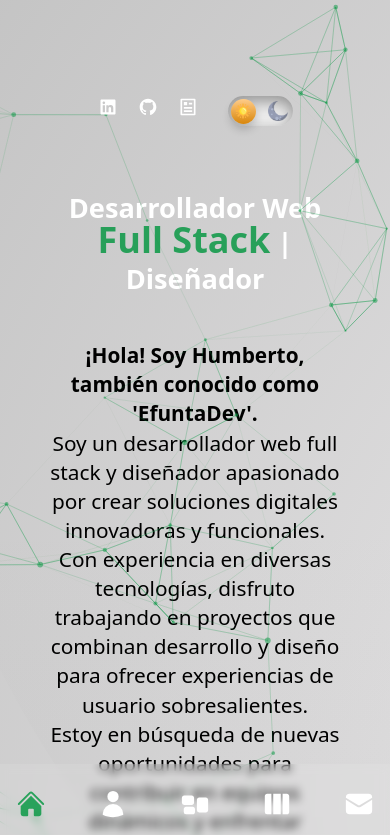
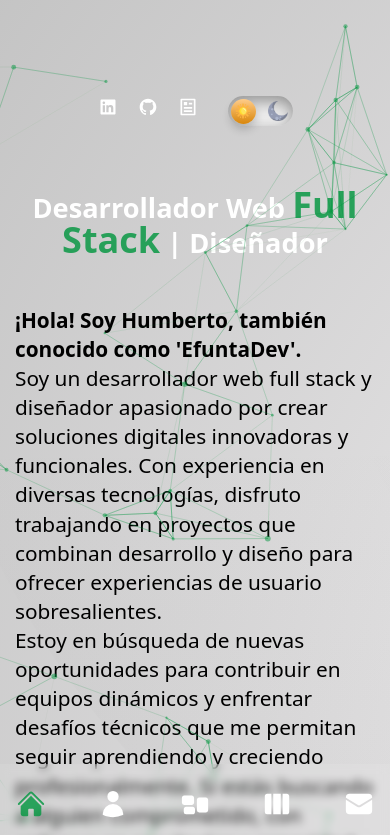
Before and after one commit to HumbertoSifontes/portfolio, a Next.js app: page / in a window 390 px wide. Shown: the top 835 px of the page. Built offline with nearby package versions, Linux system fonts and the light colour scheme.

Commit message:
arreglar ui

```diff
--- a/pages/index.js
+++ b/pages/index.js
@@ -12,7 +12,7 @@ const Home = () => {
           <motion.h3 variants={fadeIn('down', 0.2)} initial='hidden' animate='show' exit='hidden' className='h3'>
             Desarrollador Web <span className='text-accent text-4xl leading-6 mb-8 font-bold fullstack animate-pulse'>Full Stack</span> | Diseñador
           </motion.h3>
-          <motion.p variants={fadeIn('down', 0.3)} initial='hidden' animate='show' exit='hidden' className='ancho-parrafo-about max-w-sm xl:max-w-xl mx-auto xl:mx-0 mb-10 xl:mb-8 texto'>
+          <motion.p variants={fadeIn('down', 0.3)} initial='hidden' animate='show' exit='hidden' className='ancho-parrafo-about sm-screen-text-left max-w-sm xl:max-w-xl mx-auto xl:mx-0 mb-10 xl:mb-8 texto'>
             <br />
             <b>¡Hola! Soy Humberto, también conocido como &apos;EfuntaDev&apos;.</b><br />
             Soy un desarrollador web full stack y diseñador apasionado por crear soluciones digitales innovadoras y funcionales. Con experiencia en diversas tecnologías, disfruto trabajando en proyectos que combinan desarrollo y diseño para ofrecer experiencias de usuario sobresalientes.<br />
--- a/pages/work/Frontend/Boutique.js
+++ b/pages/work/Frontend/Boutique.js
@@ -30,7 +30,7 @@ const Boutique = () => {
                     animate="show"
                     exit="hidden"
                     className="w-full mx-auto xl:mx-0 mb-10 xl:mb-8 texto">
-                <p className='texto'>
+                <p className='texto sm-screen-text-left'>
                     Desarrollé el sitio web con{" "}
                     <span className="text-accent text-2xl leading-6 mb-8 font-bold fullstack animate-pulse">
                         Vanilla JavaScript
@@ -53,7 +53,8 @@ const Boutique = () => {
               className="w-full flex items-center justify-center xl:w-[23vw]"
             >
               <Link
-                href={"humbertosifontes.github.io/EcommerceJS/"}
+                href={"https://humbertosifontes.github.io/EcommerceJS/"}
+                passHref
                 target="_blank"
                 rel="noopener noreferrer"
               >
--- a/pages/work/Frontend/Cotizador.js
+++ b/pages/work/Frontend/Cotizador.js
@@ -28,25 +28,26 @@ const Cotizador = () => {
                     initial="hidden"
                     animate="show"
                     exit="hidden"
-                    className="w-full mx-auto xl:mx-0 mb-10 xl:mb-8 texto"></motion.div>
-                  <p className='texto'>
+                    className="w-full mx-auto xl:mx-0 mb-10 xl:mb-8 texto">
+                  <p className='texto sm-screen-text-left'>
                     Desarrollé el sitio web con{" "}
                     <span className="text-accent text-2xl leading-6 mb-8 font-bold fullstack animate-pulse">
                         React.js
                     </span>
                     , resultando en una SPA (Single Page Application).
                     Permite a los usuarios calcular el precio estimado de una póliza de seguro de hogar en función de diversos factores, como el tipo de propiedad, la ubicación y los metros cuadrados.
+                  </p>
                     <br />
                     <br />
                   <h3 className="text-lg font-medium leading-6 texto">Funcionalidades Destacadas</h3>
-                    <div className="mt-2 text-md">
+                  <div className="mt-2 text-md sm-screen-text-left">
                     <ul className="list-disc list-inside">
                       <li className="text-lg font-small font-light texto"><strong>Cálculo Preciso:</strong> Utiliza datos reales para calcular el precio de la póliza de seguro con precisión.</li>
                       <li className="text-lg font-small font-light texto"><strong>Historial de Cotizaciones:</strong> Guarda y muestra un historial de cotizaciones realizadas por el usuario.</li>
                       <li className="text-lg font-small font-light texto"><strong>Tema Oscuro:</strong> Ofrece una experiencia visual personalizable con la capacidad de alternar entre el tema oscuro y claro.</li>
                     </ul>
                   </div>
-                  </p>
+                </motion.div>
               </div>
             </div>
 
--- a/pages/work/Frontend/Egbe.js
+++ b/pages/work/Frontend/Egbe.js
@@ -30,7 +30,7 @@ const Egbe = () => {
                     animate="show"
                     exit="hidden"
                     className="w-full mx-auto xl:mx-0 mb-10 xl:mb-8 texto">
-                  <p className='texto'>
+                  <p className='texto sm-screen-text-left'>
                     Desarrollé el sitio web con{" "}
                     <span className="text-accent text-2xl leading-6 mb-8 font-bold fullstack animate-pulse">
                       React.js
--- a/pages/work/Frontend/TaskApp.js
+++ b/pages/work/Frontend/TaskApp.js
@@ -28,20 +28,21 @@ const TaskApp = () => {
                     initial="hidden"
                     animate="show"
                     exit="hidden"
-                    className="w-full mx-auto xl:mx-0 mb-10 xl:mb-8 texto"></motion.div>
-                <p className='texto'>
+                    className="w-full mx-auto xl:mx-0 mb-10 xl:mb-8 texto">
+                  <p className='texto sm-screen-text-left'>
                     Desarrollé el sitio web con{" "}
                     <span className="text-accent text-2xl leading-6 mb-8 font-bold fullstack animate-pulse">
                         React.js
                     </span>
-                    ,Redux y React Router resultando en una SPA (Single Page Application).
+                    , Redux y React Router resultando en una SPA (Single Page Application).
                     Diseñada para gestionar tareas. La aplicación utiliza el almacenamiento local para la persistencia de datos, incluso después de refrescar la página, e incorpora bibliotecas adicionales para elementos decorativos en la interfaz de usuario.
                     <br />
                     <br />
+                  </p>
                   <h3 className="text-lg font-medium leading-6 texto">
                     Funcionalidades destacadas
                   </h3>
-                  <div className="mt-2 text-md">
+                  <div className="mt-2 text-md sm-screen-text-left">
                     <ul className="list-disc list-inside">
                       <li className="text-lg font-small font-light texto"><strong>Aplicación de Página Única (SPA): </strong > Este proyecto aprovecha React y React Router para crear una experiencia de página única continua, mejorando la navegación y la interacción del usuario.</li>
                       <li className="text-lg font-small font-light texto"><strong>Gestión de Estado con Redux:</strong> Redux se utiliza para gestionar de manera eficiente el estado de la aplicación, permitiendo cambios de estado centralizados y predecibles.</li>
@@ -49,7 +50,8 @@ const TaskApp = () => {
                       <li className="text-lg font-small font-light texto"><strong>Elementos Decorativos en la Interfaz de Usuario:</strong> Se integraron bibliotecas especializadas para mejorar el atractivo visual de la aplicación, haciendo que la interfaz sea más atractiva y fácil de usar.</li>
                     </ul>
                   </div>
-                </p>
+                  <br/><br/>
+                </motion.div>
               </div>
             </div>
 
--- a/pages/work/index.js
+++ b/pages/work/index.js
@@ -10,7 +10,7 @@ const Work = () => {
           <motion.h2 variants={fadeIn('up', 0.2)} initial='hidden' animate='show' exit='hidden' className="h2 xl:mt-12">
             Proyectos<span className="text-accent animate-pulse">.</span>
           </motion.h2>
-          <motion.p variants={fadeIn('up', 0.4)} initial='hidden' animate='show' exit='hidden' className="mb-4 max-w-[400px] mx-auto texto">
+          <motion.p variants={fadeIn('up', 0.4)} initial='hidden' animate='show' exit='hidden' className="mb-4 max-w-[400px] mx-auto sm-screen-text-left texto">
           Aunque me considero en etapa trainee/junior, he canalizado mi creatividad y habilidades técnicas en proyectos personales, explorando
           diferentes tecnologías y herramientas. Mi enfoque práctico me ha brindado una comprensión sólida de las bases del desarrollo y diseño web.
           </motion.p>
--- a/styles/globals.css
+++ b/styles/globals.css
@@ -343,6 +343,11 @@ body {
     right: 25%;
   }
 }
+@media only screen and (min-width: 320px) and (max-width: 576px) {
+  .container {
+    max-width: 500px!important;
+  }
+}
 @media only screen and (min-width: 1377px) and (max-width: 1435px) {
   [data-theme='dark'] .divAvatar{
     scale: 0.9;
@@ -406,16 +411,16 @@ body {
   z-index: 1000;
 }
 .Modales {
-  background-color: var(--modal) !important; /* Sobrescribe color de fondo */
-  min-width: 60%; /* Sobrescribe el ancho mínimo */
-  max-width: 65%; /* Sobrescribe el ancho máximo */
-  max-height: 65%; /* Ajusta la altura máxima */
+  background-color: var(--modal) !important;
+  min-width: 60%;
+  max-width: 65%;
+  max-height: 65%;
   height: fit-content;
   margin-top: 7rem;
-  padding: 20px !important; /* Sobrescribe padding de Tailwind */
-  overflow: auto !important; /* Evita que el contenido sea ocultado */
-  transform: none !important; /* Elimina transformaciones */
-  transition: none !important; /* Desactiva las transiciones */
+  padding: 20px !important;
+  overflow: auto !important;
+  transform: none !important;
+  transition: none !important;
 }
 
 .Overlay {
@@ -583,6 +588,9 @@ body {
     height: fit-content !important;
     margin-top: 21vh!important;
   }
+  .sm-screen-text-left {
+    text-align: left!important;
+  }
 }
 @media (max-width: 576px) {
   .form-container{
@@ -603,4 +611,7 @@ body {
   .modal2-centered {
     align-items: center;
   }
+  .sm-screen-text-left {
+    text-align: left!important;
+  }
 }
```
Lines whose indentation alone changed are shown as unchanged.
